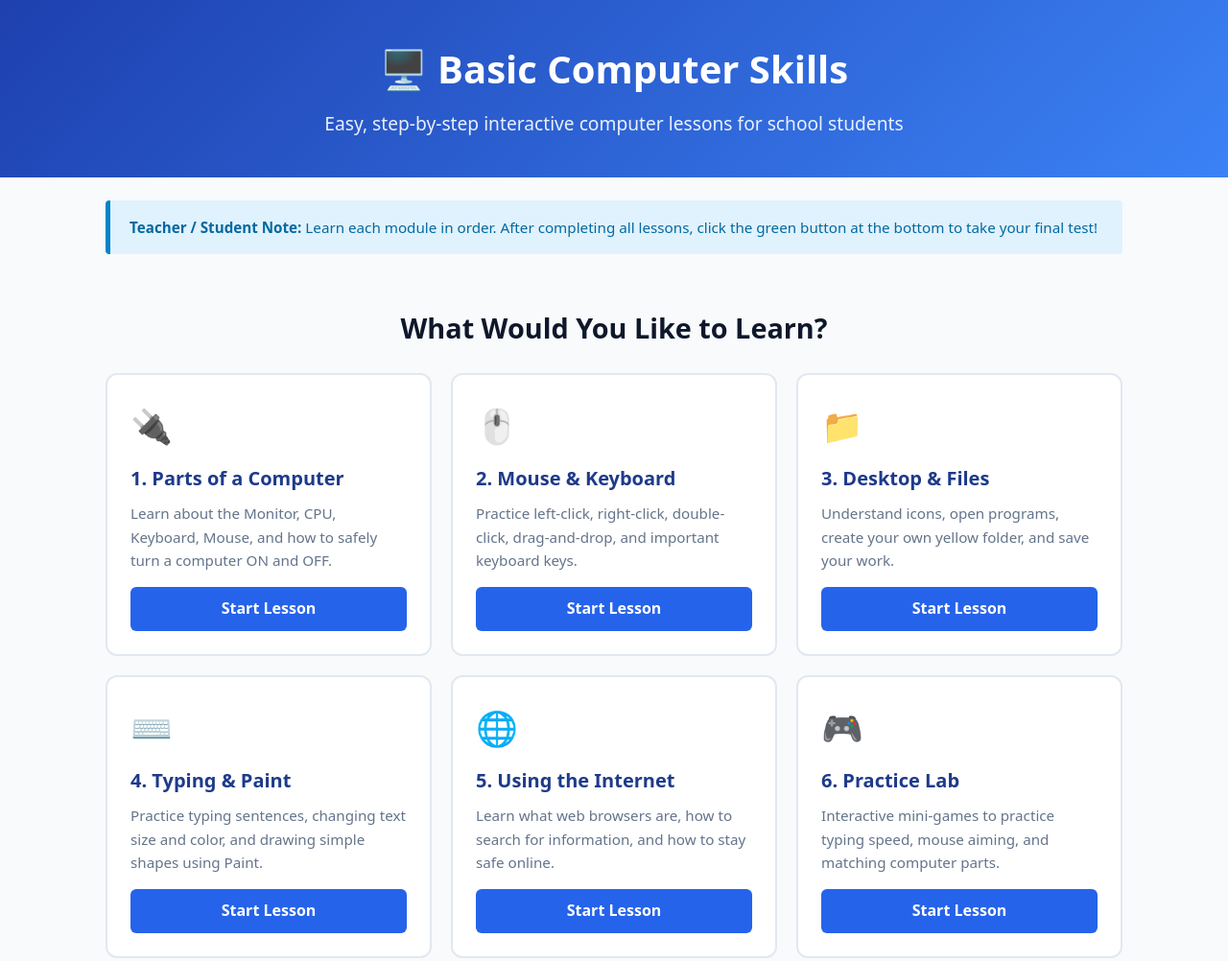
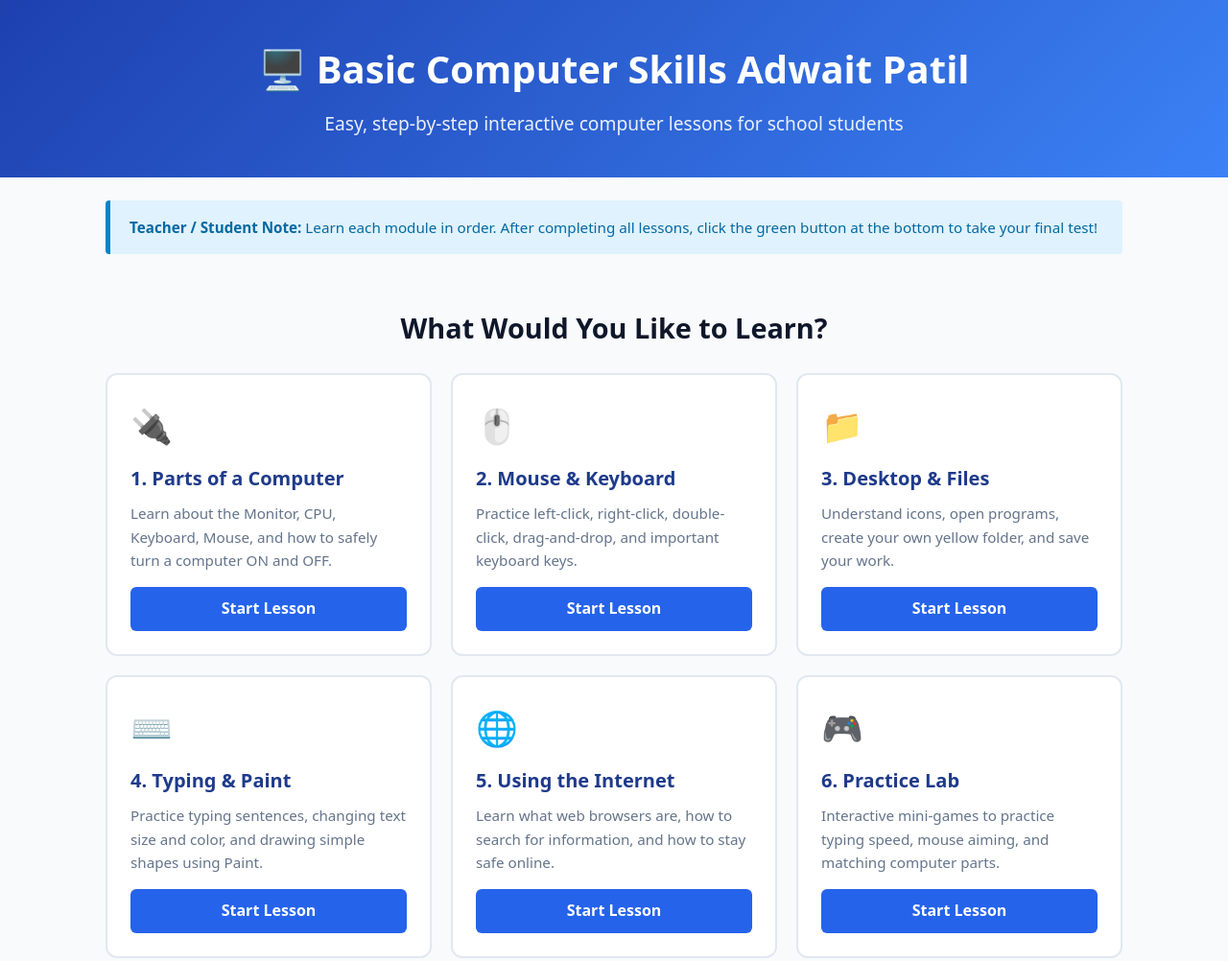
Before and after one commit to AdwaitPatil07/Basic-Computer-Skills, a plain HTML site: page index.html in a window 1280 px wide. Shown: the top 1002 px of the page at 96% size. Drawn offline with Linux system fonts and the light colour scheme.

Commit message:
Updated heading

```diff
--- a/index.html
+++ b/index.html
@@ -11,7 +11,7 @@
   <!-- Header Section -->
   <header>
     <div class="container">
-      <h1>🖥️ Basic Computer Skills </h1>
+      <h1>🖥️ Basic Computer Skills Adwait Patil </h1>
       <p>Easy, step-by-step interactive computer lessons for school students</p>
     </div>
   </header>
```
